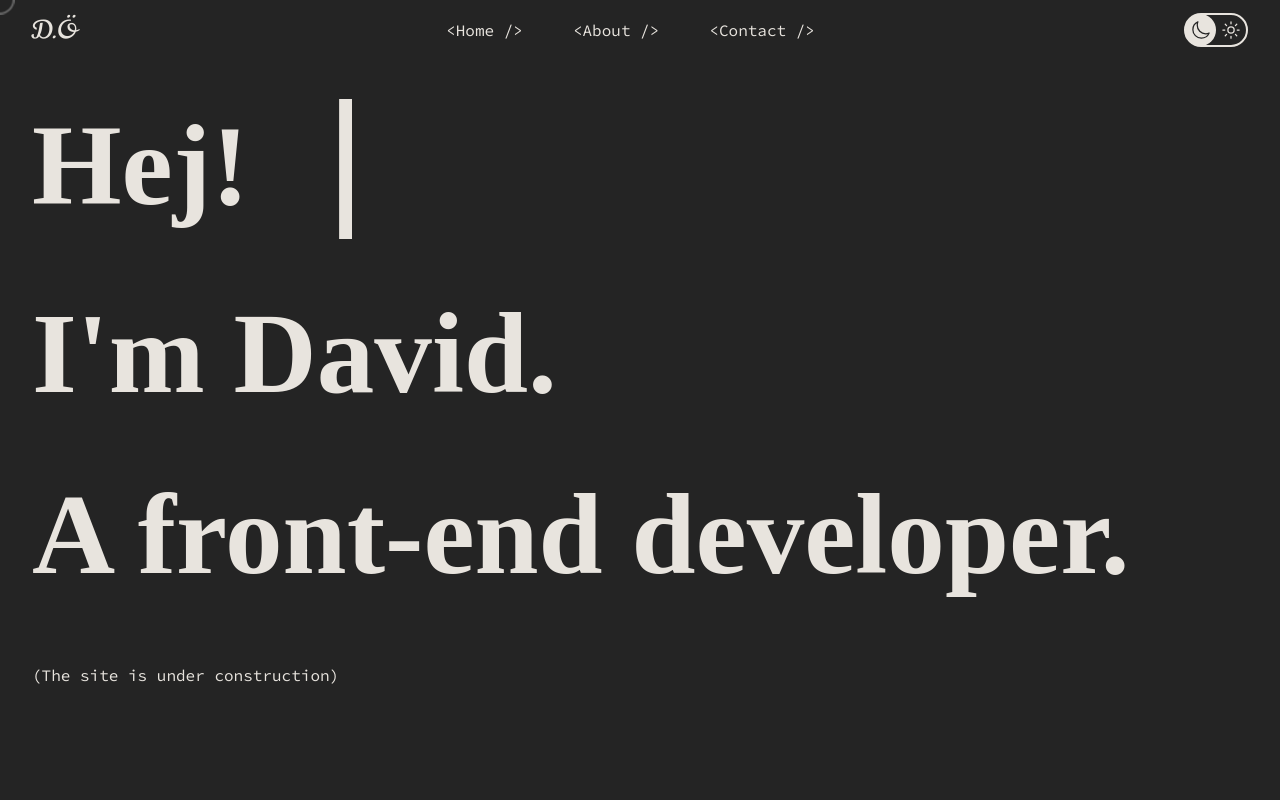
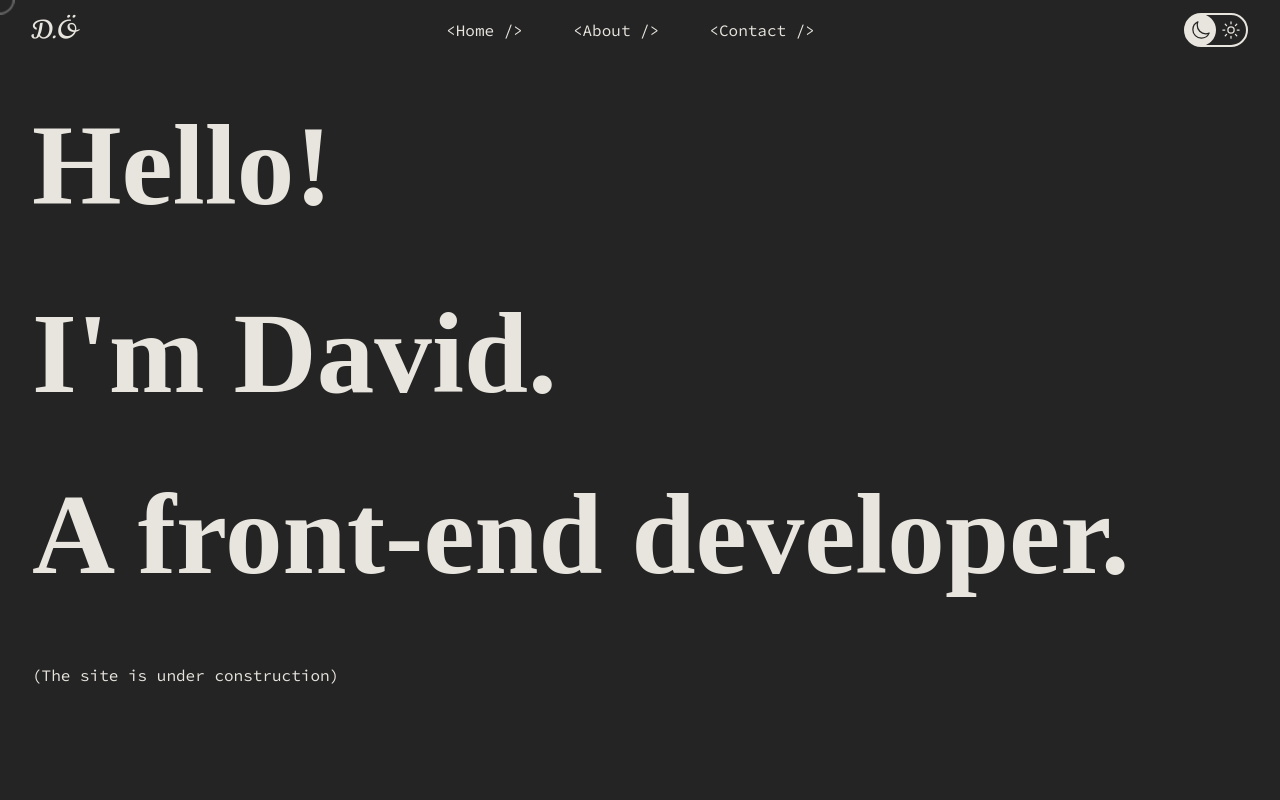
Before and after one commit to daoma90/portfolio, a Next.js app: page / in a window 1280 px wide. Shown: the top 800 px of the page. Built offline with nearby package versions, Linux system fonts and the light colour scheme; a web font is replaced by a local one.

Commit message:
add page transition delay

```diff
--- a/components/library/organisms/MainHero/index.tsx
+++ b/components/library/organisms/MainHero/index.tsx
@@ -1,3 +1,4 @@
+import { utils } from "@/theme";
 import { AnimatePresence } from "framer-motion";
 import React, { useState, useEffect } from "react";
 import { BodyRegular, HeroText } from "../../atoms/typography";
@@ -39,12 +40,12 @@ const MainHero = () => {
                 <s.TextContainer
                   initial={{ opacity: 0 }}
                   animate={{ opacity: 1 }}
-                  transition={{ delay: 0.5, duration: 0 }}
+                  transition={{ delay: 0.5 + utils.pageTransitionDuration, duration: 0 }}
                   exit={{
                     opacity: 0,
                     transition: {
                       duration: 0,
-                      delay: 0.5,
+                      delay: 0.5 + utils.pageTransitionDuration,
                     },
                   }}
                 >
@@ -55,6 +56,7 @@ const MainHero = () => {
                   animate={{ x: [null, "0%", "101%"] }}
                   transition={{
                     duration: 1,
+                    delay: utils.pageTransitionDuration,
                     ease: [0.7, 0, 0, 1],
                   }}
                 />
@@ -78,7 +80,7 @@ const MainHero = () => {
           <s.TextContainer
             initial={{ opacity: 0 }}
             animate={{ opacity: 1 }}
-            transition={{ delay: 1.5, duration: 0 }}
+            transition={{ delay: 1.5 + utils.pageTransitionDuration, duration: 0 }}
           >
             <HeroText>I&apos;m David.</HeroText>
           </s.TextContainer>
@@ -86,7 +88,7 @@ const MainHero = () => {
             initial={{ x: "-101%" }}
             animate={{ x: [null, "0%", "101%"] }}
             transition={{
-              delay: 0.5,
+              delay: 0.5 + utils.pageTransitionDuration,
               duration: 2,
               ease: [0.7, 0, 0, 1],
             }}
@@ -98,7 +100,7 @@ const MainHero = () => {
           <s.TextContainer
             initial={{ opacity: 0 }}
             animate={{ opacity: 1 }}
-            transition={{ delay: 2, duration: 0 }}
+            transition={{ delay: 2 + utils.pageTransitionDuration, duration: 0 }}
           >
             <HeroText>A front-end developer.</HeroText>
           </s.TextContainer>
@@ -106,7 +108,7 @@ const MainHero = () => {
             initial={{ x: "-101%" }}
             animate={{ x: [null, "0%", "101%"] }}
             transition={{
-              delay: 1,
+              delay: 1 + utils.pageTransitionDuration,
               duration: 2,
               ease: [0.7, 0, 0, 1],
             }}
```
